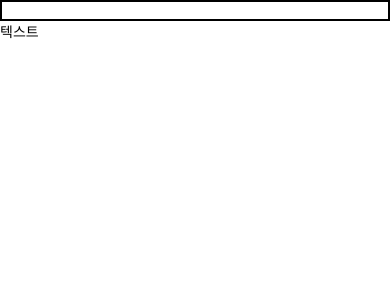
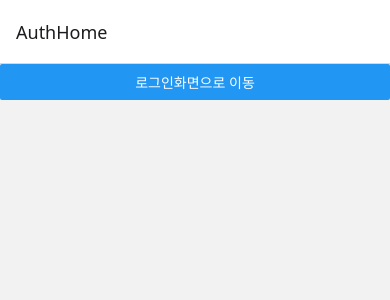
Before and after one commit to bbakkomm/running, a React Native app in the folder front/: screen / in a window 390 px wide. Shown: the top 300 px of the page. Built offline with nearby package versions, Linux system fonts and the light colour scheme.

Commit message:
navigation 구축

```diff
--- a/front/App.tsx
+++ b/front/App.tsx
@@ -1,4 +1,5 @@
-import React from 'react';
+import { NavigationContainer } from '@react-navigation/native';
+import React, { useState } from 'react';
 import {
   StyleSheet,
   Button,
@@ -7,15 +8,20 @@ import {
   View,
   SafeAreaView,
 } from 'react-native';
+import AuthStackNavigtor from './src/navigation/AuthStackNavigtor';
 
-function App(): React.JSX.Element {
+function App() {
+  const [name, setName] = useState('');
+
+  const handleChangeInput = (text: string) => {
+    setName(text);
+    console.log(text);
+  }
+
   return (
-    <SafeAreaView style={styles.container}>
-      <View style={styles.inputContainer}>
-        <TextInput style={styles.input}/>
-        <Text>텍스트</Text>
-      </View>
-    </SafeAreaView>
+    <NavigationContainer>
+      <AuthStackNavigtor />
+    </NavigationContainer>
   );
 }
 
@@ -23,14 +29,18 @@ const styles = StyleSheet.create({
   container: {
     flex: 1,
   },
-  inputContainer: {
-
-  },
   input: {
+    flex: 1,
     borderWidth: 2,
     borderColor: 'black',
+    width: 100,
+    height: 50,
   },
-
+  inputContainer: {
+    flex: 1,
+    flexDirection: 'row',
+    alignItems: 'center',
+  },
 });
 
 export default App;
--- /dev/null
+++ b/front/gesture-handler.native.js
@@ -0,0 +1,2 @@
+// Only import react-native-gesture-handler on native platforms
+import 'react-native-gesture-handler';
--- a/front/index.js
+++ b/front/index.js
@@ -5,5 +5,6 @@
 import {AppRegistry} from 'react-native';
 import App from './App';
 import {name as appName} from './app.json';
+import './gesture-handler';
 
 AppRegistry.registerComponent(appName, () => App);
--- /dev/null
+++ b/front/src/constants/index.ts
@@ -0,0 +1,6 @@
+const authNavigations = {
+    AUTH_HOME: 'AuthHome',
+    LOGIN: 'Login'
+} as const;
+
+export {authNavigations}
--- /dev/null
+++ b/front/src/navigation/AuthStackNavigtor.tsx
@@ -0,0 +1,26 @@
+import { createStackNavigator } from '@react-navigation/stack';
+import React from 'react';
+import {StyleSheet} from 'react-native';
+import AuthHomeScreen from '../screens/AuthHomeScreen';
+import LoginScreen from '../screens/LoginScreen';
+import { authNavigations } from '../constants';
+
+export type AuthStackParamList = {
+  [authNavigations.AUTH_HOME]: undefined;
+  [authNavigations.LOGIN]: undefined;
+}
+
+function AuthStackNavigtor() {
+  const Stack = createStackNavigator<AuthStackParamList>();
+
+  return (
+    <Stack.Navigator>
+      <Stack.Screen name={authNavigations.AUTH_HOME} component={AuthHomeScreen}/>
+      <Stack.Screen name={authNavigations.LOGIN} component={LoginScreen}/>
+    </Stack.Navigator>
+  )
+}
+
+const styles = StyleSheet.create({});
+
+export default AuthStackNavigtor;
--- /dev/null
+++ b/front/src/screens/AuthHomeScreen.tsx
@@ -0,0 +1,27 @@
+import React from 'react';
+import {Button, SafeAreaView, StyleSheet, View} from 'react-native';
+import { StackScreenProps } from '@react-navigation/stack';
+import { AuthStackParamList } from '../navigation/AuthStackNavigtor';
+import { authNavigations } from '../constants';
+
+type AuthHomeScreenProps = StackScreenProps<
+    AuthStackParamList,
+    typeof authNavigations.AUTH_HOME
+>;
+
+function AuthHomeScreen({navigation}: AuthHomeScreenProps) {
+    return (
+        <SafeAreaView>
+            <View>
+                <Button
+                    title='로그인화면으로 이동'
+                    onPress={() => navigation.navigate(authNavigations.LOGIN)}
+                />
+            </View>
+        </SafeAreaView>
+    )
+}
+
+const styles = StyleSheet.create({});
+
+export default AuthHomeScreen;
--- /dev/null
+++ b/front/src/screens/LoginScreen.tsx
@@ -0,0 +1,18 @@
+import React from 'react';
+import {Text, StyleSheet, View} from 'react-native';
+
+interface LoginScreenProps {
+
+}
+
+const LoginScreen = ({}: LoginScreenProps) => {
+  return (
+    <View>
+        <Text>로그인 스크린</Text>
+    </View>
+  )
+}
+
+const styles = StyleSheet.create({});
+
+export default LoginScreen;
```
Also changed, not shown: front/package.json (+7 -1 lines), front/gesture-handler.js (added), 2 other files (tests, documents, lock files or other folders).
